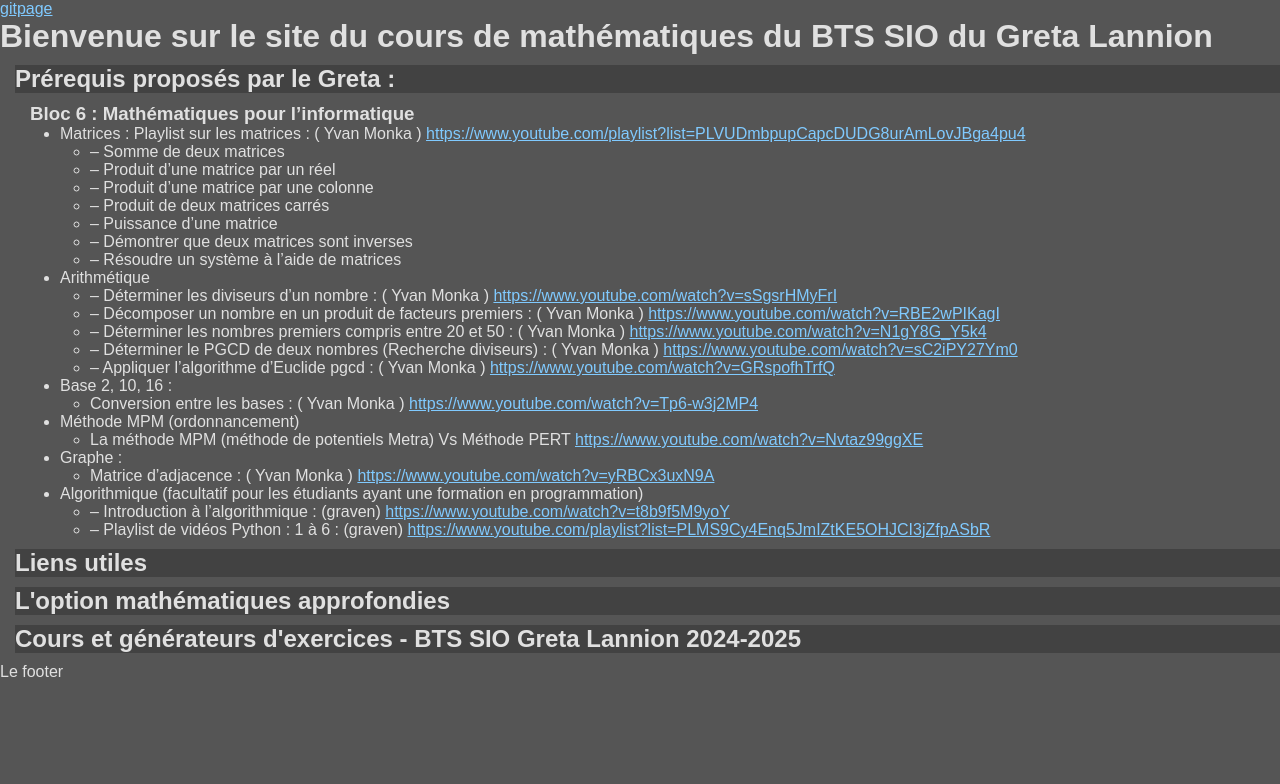
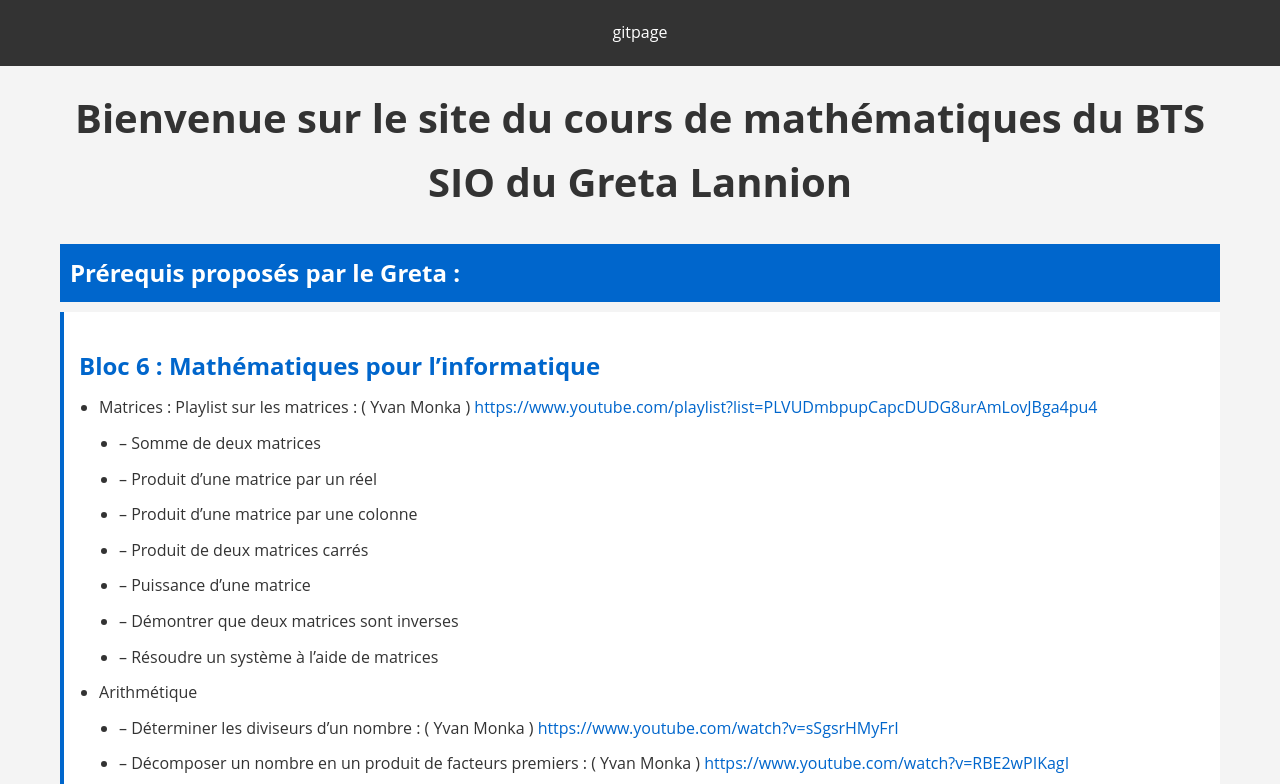
Before and after one commit to thekester/MathGretaLannion, a plain HTML site: page index.html in a window 1280 px wide. Both pictures are taken after a click on the element "Prérequis proposés par le Greta :". Shown: the top 784 px of the page. Drawn offline with Linux system fonts and the light colour scheme.

Commit message:
Improve design of the main page

```diff
--- a/css/style.css
+++ b/css/style.css
@@ -1,47 +1,140 @@
+/* Réinitialisation des styles de base */
 * {
-	padding : 0px;
-	margin : 0px;
+    margin: 0;
+    padding: 0;
+    box-sizing: border-box;
 }
 
-#prerequisGreta {
+/* Style du corps de la page */
+body {
+    background-color: #f4f4f4;
+    color: #333;
+    font-family: 'Open Sans', sans-serif;
+    line-height: 1.6;
 }
 
-#liensUtiles {
+/* Liens */
+a {
+    color: #0066cc;
+    text-decoration: none;
 }
 
-body {
-	background-color : #555555;
-	color : #e0e0e0;
-	font-family: sans-serif;
+a:hover {
+    text-decoration: underline;
 }
 
-a , a:visited {
-	color: #80caff; //8080ff;
-
+/* En-tête et pied de page */
+header, footer {
+    background-color: #333;
+    color: #fff;
+    padding: 20px 0;
+    text-align: center;
 }
 
-li , ul {
-	margin-left:15px;
+header a, footer a {
+    color: #fff;
 }
 
-section , article {
-	margin-top : 10px;
-	margin-bottom:10px;
-	margin-left:15px;
+header a:hover, footer a:hover {
+    text-decoration: underline;
+}
+
+/* Contenu principal */
+main {
+    max-width: 1200px;
+    margin: 0 auto;
+    padding: 20px;
+}
+
+/* Titres */
+h1 {
+    font-size: 2.5em;
+    margin-bottom: 20px;
+    text-align: center;
+    color: #333;
+}
+
+h2 {
+    background-color: #0066cc;
+    color: #fff;
+    padding: 10px;
+    margin-top: 30px;
+    cursor: pointer;
+}
+
+h3 {
+    font-size: 1.5em;
+    margin-top: 20px;
+    color: #0066cc;
+}
+
+h4, h5, h6 {
+    color: #333;
+    margin-top: 15px;
+}
+
+/* Sections et articles */
+section {
+    margin-bottom: 20px;
 }
 
 article {
-	display:none;
+    background-color: #fff;
+    padding: 15px;
+    border-left: 4px solid #0066cc;
+    margin-top: 10px;
 }
 
-h2 {
-	background-color:#424242;
+/* Listes */
+ul {
+    list-style-type: disc;
+    margin-left: 20px;
+    margin-top: 10px;
+}
+
+li {
+    margin-bottom: 5px;
+}
+
+/* Paragraphes dans les articles */
+article p, article li {
+    margin-bottom: 10px;
+}
+
+/* Classes pour afficher/masquer les articles */
+.cache {
+    display: none;
+}
+
+.visible {
+    display: block;
+}
+
+/* Boutons ou éléments cliquables */
+button, .button {
+    background-color: #0066cc;
+    color: #fff;
+    padding: 10px 15px;
+    border: none;
+    cursor: pointer;
+}
+
+button:hover, .button:hover {
+    background-color: #005bb5;
+}
+
+/* Transition pour les articles */
+article {
+    overflow: hidden;
+    transition: max-height 0.5s ease-out, padding 0.5s ease-out;
 }
 
 .cache {
-	display : none ;
+    max-height: 0;
+    padding: 0 15px;
 }
 
 .visible {
-	display : block ;
+    max-height: 1000px; /* Ajustez cette valeur si nécessaire */
+    padding: 15px;
 }
--- a/index.html
+++ b/index.html
@@ -1126,7 +1126,7 @@ facteurs premiers. </li>
 
 				</article>
 -->
-				<article class="cache">
+				<article style="overflow: scroll;" class="cache">
 					<h3> prévisionnel de progression </h3>
 					<ul>
 
--- a/js/script.js
+++ b/js/script.js
@@ -1,20 +1,14 @@
-
-// afficher / masquer les articles en cliquant sur le h2 de la section
+// Afficher / masquer les articles en cliquant sur le h2 de la section
 let liste_h2 = document.getElementsByTagName("h2");
-for(let i=0;i<liste_h2.length;i++)
-{
-	liste_h2[i].addEventListener("click",function () {
-		kids = this.closest("section").getElementsByTagName("article");
-		for (let j=0; j<kids.length; j++)
-		{
-			if (kids[j].classList.contains("visible"))
-			{
-				kids[j].classList.replace("visible", "cache");
-			}
-			else
-			{
-				kids[j].classList.replace("cache", "visible");
-			}
-		}
-	});
+for (let i = 0; i < liste_h2.length; i++) {
+    liste_h2[i].addEventListener("click", function () {
+        let articles = this.closest("section").getElementsByTagName("article");
+        for (let j = 0; j < articles.length; j++) {
+            if (articles[j].classList.contains("visible")) {
+                articles[j].classList.replace("visible", "cache");
+            } else {
+                articles[j].classList.replace("cache", "visible");
+            }
+        }
+    });
 }
```
Also changed, not shown: 1 other file.
